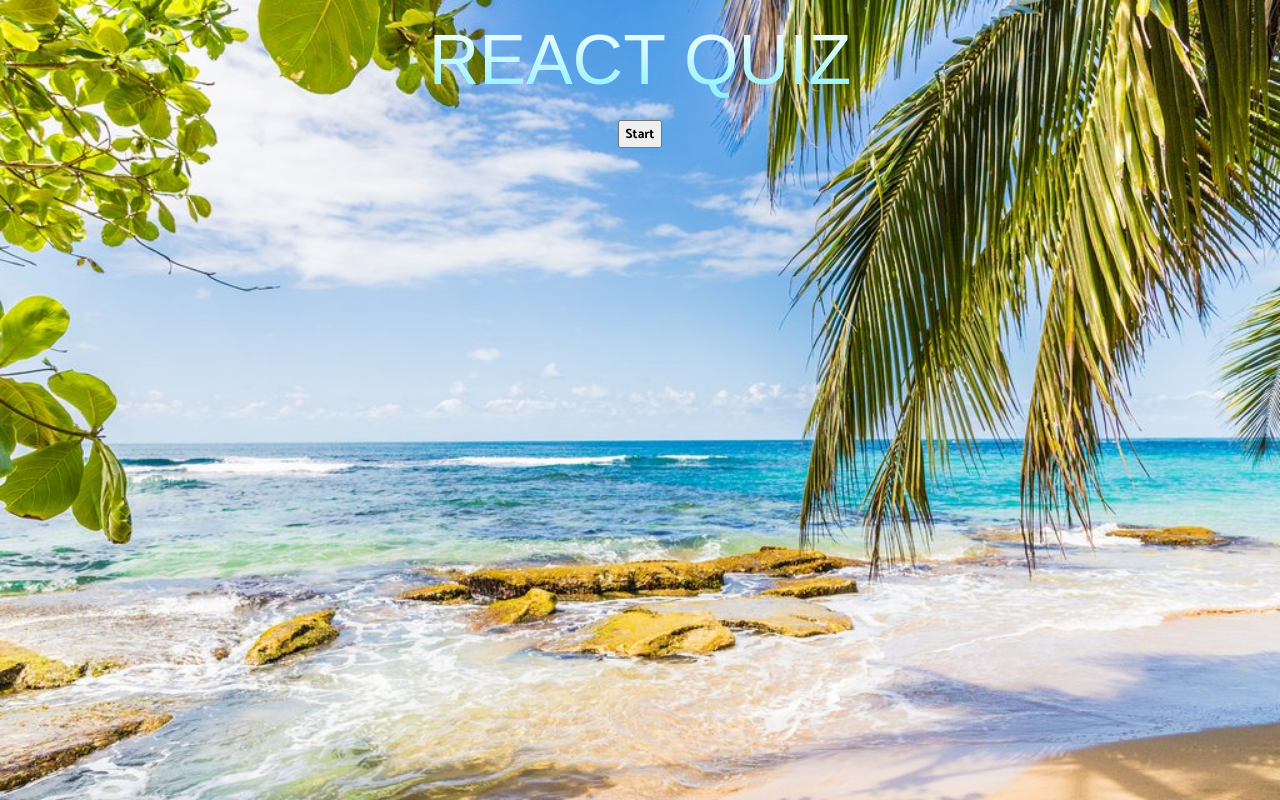
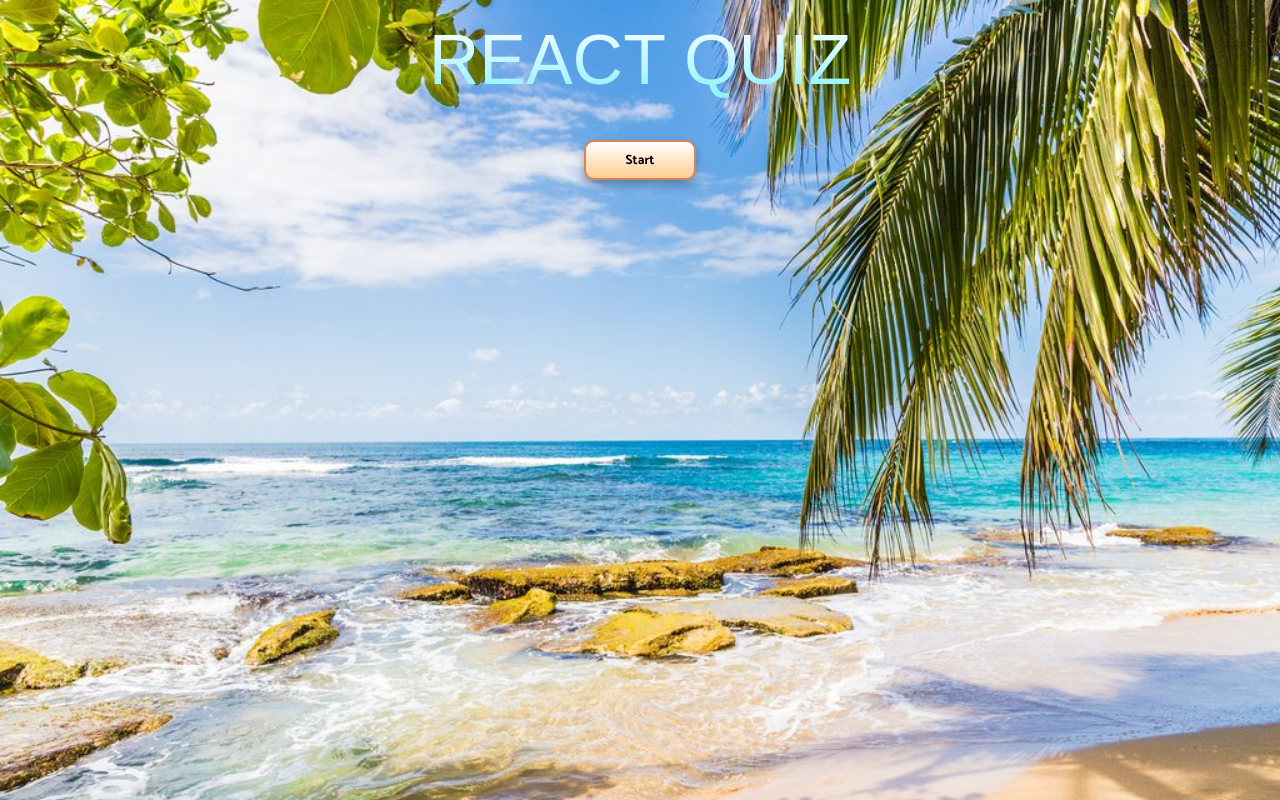
Before and after one commit to EdASalazar/Reactquiz, a React (Create React App) app: page / in a window 1280 px wide. Built offline with nearby package versions, Linux system fonts and the light colour scheme; a web font is replaced by a local one.

Commit message:
Finished

```diff
--- a/src/app.styles.ts
+++ b/src/app.styles.ts
@@ -51,4 +51,19 @@
       margin: 20px;
     }
 
+    .start, .next {
+      cursor: pointer;
+      background: linear-gradient(180deg, #fff, #ffcc91);
+      border: 2px solid #d38558;
+      box-shadow: 0px 5px 10px rgba(0, 0, 0, 0.25);
+      border-radius: 10px;
+      height: 40px;
+      margin: 20px 0;
+      padding: 0 40px;
+    }
+
+    .start {
+      max-width: 200px;
+    }
+
 `
--- /dev/null
+++ b/src/components/QuestionCard.style.ts
@@ -0,0 +1,49 @@
+import styled from "styled-components";
+
+
+export const Wrapper = styled.div`
+  max-width: 1100px;
+  background: #ebfeff;
+  border-radius: 10px;
+  border: 2px solid #0085a3;
+  padding: 20px;
+  box-shadow: 0px 5px 10px rgba(0, 0, 0, 0.25);
+  text-align: center;
+
+  p {
+    font-size: 1rem;
+  }
+`
+
+type ButtonWrapperProps = {
+  correct: boolean;
+  userClicked: boolean;
+}
+export const ButtonWrapper = styled.div<ButtonWrapperProps>`
+  transition: all 0.3s ease;
+
+  :hover {
+    opacity: 0.8;
+  }
+
+  button {
+    cursor: pointer;
+    user-select: none;
+    font-size: 0.8rem;
+    width: 100%;
+    height: 40px;
+    margin: 5px 0;
+    background: ${({ correct, userClicked }) =>
+    correct
+      ? 'linear-gradient(90deg, #56ffa4, #59bc86)'
+      : !correct && userClicked
+        ? 'linear-gradient(90deg, #ff5656, #c16868)'
+        : 'linear-gradient(90deg, #56ccff, #6eafb4)'
+  };
+     border: 3px solid #fff;
+     box-shadow: 1px 2px 0px rgba(0, 0, 0, 0.1);
+     border-radius: 10px;
+     color: #fff;
+     text-shadow: 0px 1px 0px rgba(0, 0, 0, 0.25);
+  }
+`
--- a/src/components/QuestionCard.tsx
+++ b/src/components/QuestionCard.tsx
@@ -1,6 +1,8 @@
 import React from 'react';
 // Types
 import { AnswerObject } from '../App';
+// Styles
+import { Wrapper, ButtonWrapper } from '../components/QuestionCard.style';
 
 
 type Props = {
@@ -18,21 +20,25 @@
 }) => {
 
   return (
-    <div>
+    <Wrapper>
       <p className="number">
         Question: {questionNum} / {totalQuestions}
       </p>
       <p dangerouslySetInnerHTML={{ __html: question }} />
       <div>
         {answers.map(answer => (
-          <div key={answer}>
+          <ButtonWrapper
+          key={answer}
+          correct={userAnswer?.correctAnswer === answer}
+          userClicked={userAnswer?.answer ===answer}
+          >
             <button disabled={!!userAnswer} value={answer} onClick={callback}>
               <span dangerouslySetInnerHTML={{ __html: answer }} />
             </button>
-          </div>
+          </ButtonWrapper>
         ))}
       </div>
-    </div>
+    </Wrapper>
   );
 
 }
```
